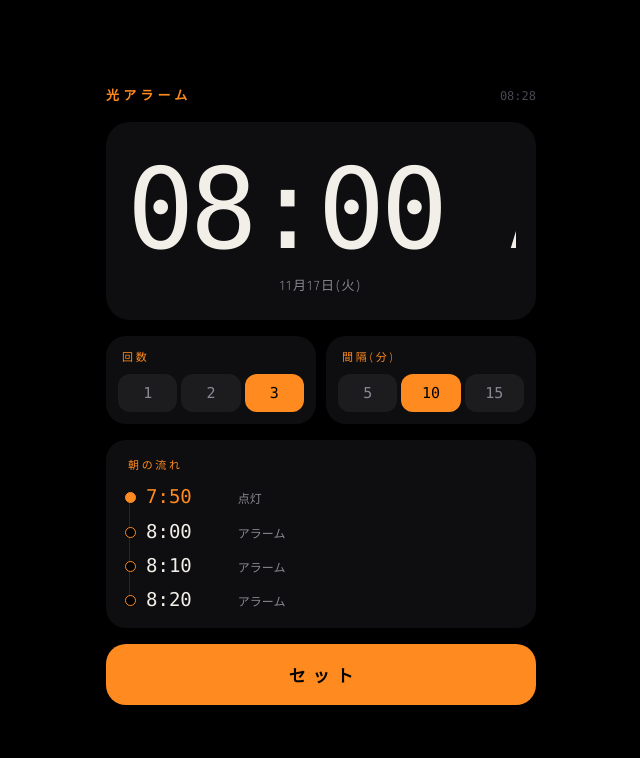
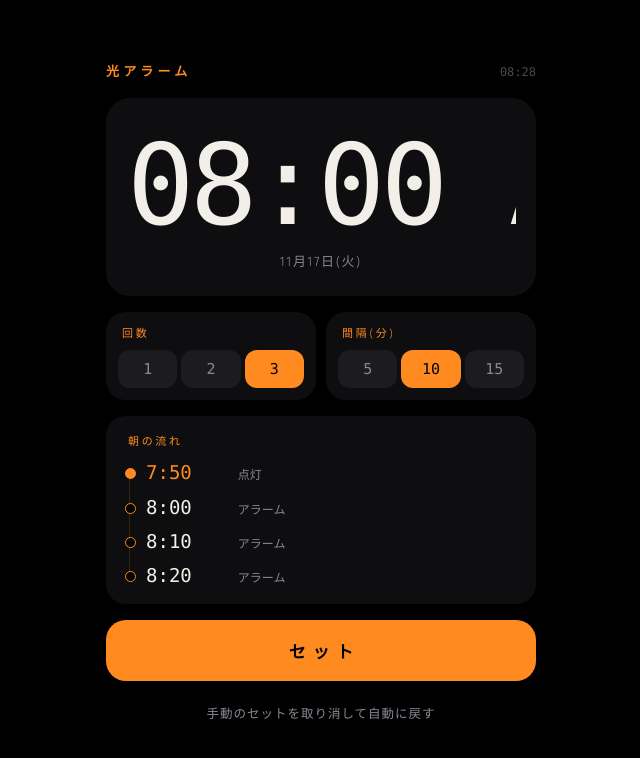
Before and after one commit to Yoppieee/hikari-alarm, a plain HTML site: page index.html in a window 1280 px wide. Shown: the whole page, without its empty margins (319-959 px from the left). Drawn offline with Linux system fonts and the light colour scheme; a web font is replaced by a local one.

Commit message:
ページに手動の取り消しを追加(☀️に「取消」を渡す)。設計書に取り消しの動きを追記
Co-Authored-By: Claude Opus 5.5 <noreply@anthropic.com>
Claude-Session: https://claude.ai/code/session_017vA1TfJoVAw5RPwfDsUXd4

```diff
--- a/index.html
+++ b/index.html
@@ -77,6 +77,7 @@ h1{margin:0;font-size:13px;font-weight:700;letter-spacing:.32em;color:var(--embe
 .go{display:block;text-align:center;text-decoration:none;border-radius:20px;padding:18px 0;
   font:700 17px var(--body);letter-spacing:.4em;text-indent:.4em;color:var(--night);background:var(--ember)}
 .go:active{transform:translateY(1px) scale(.995)}
+.cancel{display:block;text-align:center;text-decoration:none;color:var(--mute);font-size:12.5px;padding:6px 0;letter-spacing:.08em}
 .note{margin:0;font-size:11.5px;color:var(--faint);line-height:1.8}
 
 /* 結果の表示(ショートカットから戻ってきたとき) */
@@ -131,6 +132,7 @@ button:focus-visible,#t:focus-visible,.go:focus-visible{outline:2px solid var(--
   </section>
 
   <a class="go" id="go" href="#">セット</a>
+  <a class="cancel" id="cancel" href="#">手動のセットを取り消して自動に戻す</a>
 </div>
 
 <script>
@@ -219,6 +221,9 @@ button:focus-visible,#t:focus-visible,.go:focus-visible{outline:2px solid var(--
     try{ localStorage.setItem("hikari-alarm", JSON.stringify({count:state.count,gap:state.gap,time:t.value})); }catch(e){}
   }
 
+  // 取り消し:☀️に「取消」だけを渡す(manual.txtを空にし、Watch起床の予定を消す。アラームは次の自動実行で入れ替わる)
+  $("cancel").href = "shortcuts://x-callback-url/run-shortcut?name="+encodeURIComponent(SC)+"&input=text&text="+encodeURIComponent("取消");
+
   t.addEventListener("input", () => { autoDay(); render(); });
   $("cnt").addEventListener("click", e => { const b=e.target.closest("button"); if(b){ state.count=+b.dataset.v; render(); }});
   $("gap").addEventListener("click", e => { const b=e.target.closest("button"); if(b && !b.disabled){ state.gap=+b.dataset.v; render(); }});
```
Also changed, not shown: 1 other file.
